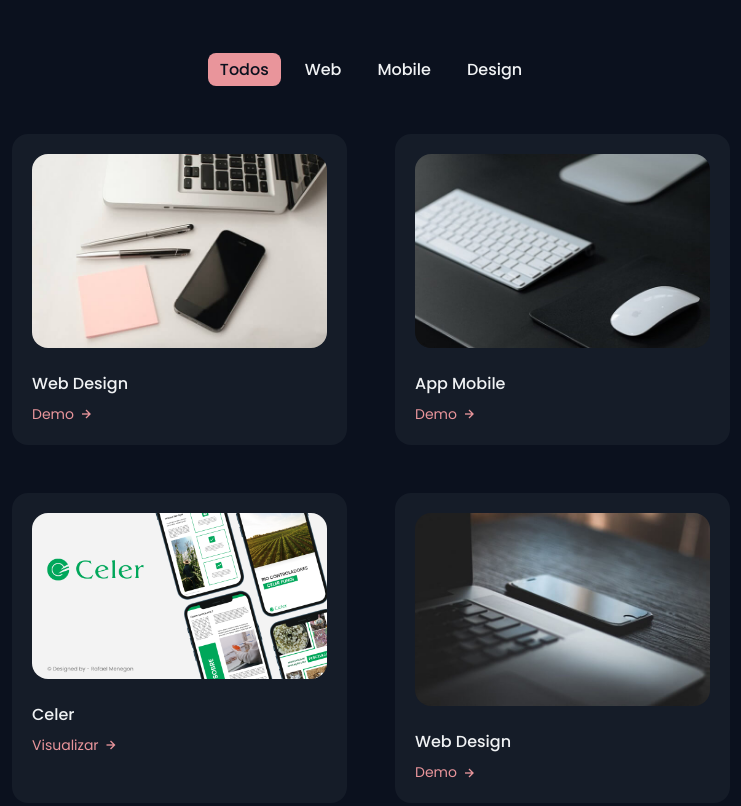
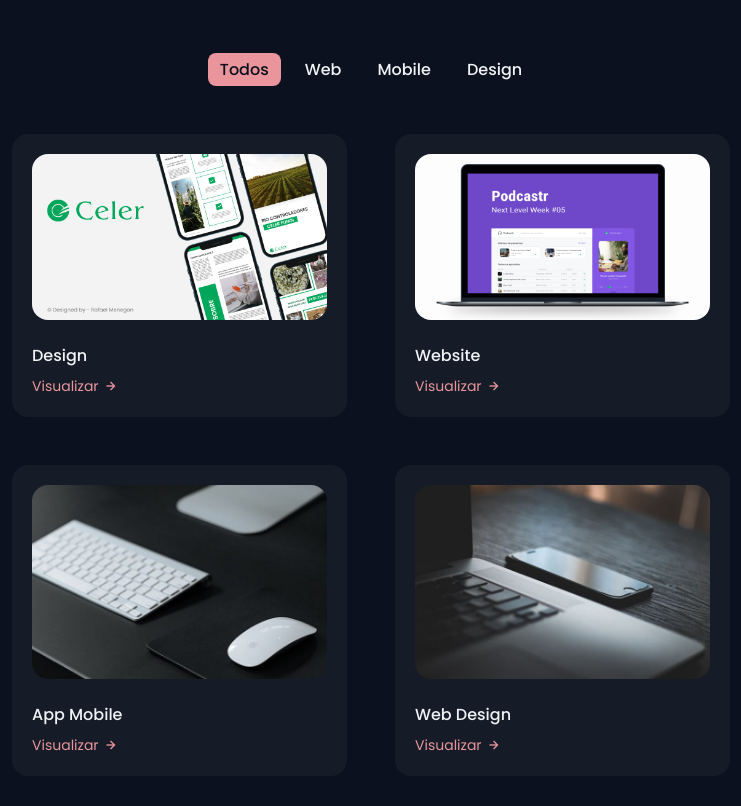
Before and after one commit to devrafaelmenegon/rafaelmenegon.github.io, a plain HTML site: page index.html in a window 1280 px wide. Shown: the part 2482-3288 px from the top of the page, without its empty margins (269-1010 px from the left). Drawn offline with nearby package versions, Linux system fonts and the light colour scheme.

Commit message:
:hammer: handle image fix

```diff
--- a/index.html
+++ b/index.html
@@ -70,7 +70,7 @@
                         <h3 class="home__education">Desenvolvedor Full-Stack</h3>
 
                         <div class="home__buttons">
-                            <a download="" href="assets/pdf/Ansel-Cv.pdf" class="button button--ghost">
+                            <a download="" href="assets/pdf/RafaelMenegon_Curriculo.pdf" class="button button--ghost">
                                 Baixar Currículo
                             </a>
                             <a href="#about" class="button">Sobre Mim</a>
@@ -506,27 +506,28 @@
                 </div>
 
                 <div class="work__container container grid">
-                    <div class="work__card mix web">
-                        <img src="assets/img/work1.jpg" alt="" class="work__img">
-                        <h3 class="work__title">Web Design</h3>
+
+                    <div class="work__card mix design">
+                        <img src="assets/img/workCeler.png" alt="" class="work__img">
+                        <h3 class="work__title">Design</h3>
 
                         <a href="#" class="work__button">
-                            Demo <i class='bx bx-right-arrow-alt work__icon'></i>
+                            Visualizar <i class='bx bx-right-arrow-alt work__icon'></i>
+                        </a>
+                    </div>
+
+                    <div class="work__card mix web">
+                        <img src="assets/img/workPodcastr.png" alt="" class="work__img">
+                        <h3 class="work__title">Website</h3>
+
+                        <a href="#" class="work__button">
+                            Visualizar <i class='bx bx-right-arrow-alt work__icon'></i>
                         </a>
                     </div>
 
                     <div class="work__card mix mobile">
                         <img src="assets/img/work2.jpg" alt="" class="work__img">
                         <h3 class="work__title">App Mobile</h3>
-
-                        <a href="#" class="work__button">
-                            Demo <i class='bx bx-right-arrow-alt work__icon'></i>
-                        </a>
-                    </div>
-
-                    <div class="work__card mix design">
-                        <img src="assets/img/workCeler.png" alt="" class="work__img">
-                        <h3 class="work__title">Celer</h3>
 
                         <a href="#" class="work__button">
                             Visualizar <i class='bx bx-right-arrow-alt work__icon'></i>
@@ -538,7 +539,7 @@
                         <h3 class="work__title">Web Design</h3>
 
                         <a href="#" class="work__button">
-                            Demo <i class='bx bx-right-arrow-alt work__icon'></i>
+                            Visualizar <i class='bx bx-right-arrow-alt work__icon'></i>
                         </a>
                     </div>
 
@@ -547,7 +548,7 @@
                         <h3 class="work__title">App Mobile</h3>
 
                         <a href="#" class="work__button">
-                            Demo <i class='bx bx-right-arrow-alt work__icon'></i>
+                            Visualizar <i class='bx bx-right-arrow-alt work__icon'></i>
                         </a>
                     </div>
                 </div>
```
Also changed, not shown: assets/img/workPodcastr.png (added), 1 other file.
